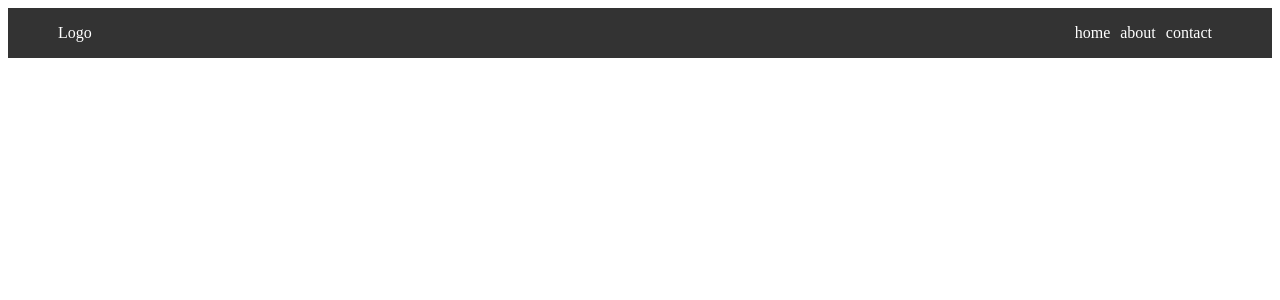
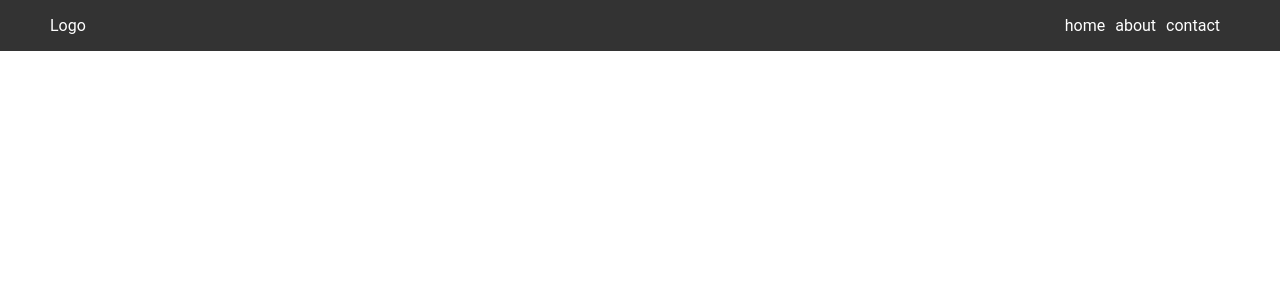
Before and after one commit to florianGierlichs/vue-playground, a Vue app: page / in a window 1280 px wide. Shown: the top 300 px of the page. Built offline with nearby package versions, Linux system fonts and the light colour scheme.

Commit message:
Add sass and global styles

```diff
--- a/package.json
+++ b/package.json
@@ -21,8 +21,10 @@
     "eslint-loader": "^4.0.2",
     "eslint-plugin-prettier": "^3.1.4",
     "eslint-plugin-vue": "^6.2.2",
+    "node-sass": "^4.14.1",
     "prettier": "^2.1.1",
     "prettier-eslint": "^11.0.0",
+    "sass-loader": "^10.0.2",
     "vue-template-compiler": "^2.6.11"
   },
   "eslintConfig": {
--- /dev/null
+++ b/src/styles.scss
@@ -0,0 +1,7 @@
+body {
+  margin: 0;
+  padding: 0;
+  box-sizing: border-box;
+  @import url('https://fonts.googleapis.com/css2?family=Roboto&display=swap');
+  font-family: 'Roboto', sans-serif;
+}
```
Also changed, not shown: src/main.js (+6 -5 lines), .eslintrc.js, 1 other file (tests, documents, lock files or other folders).
